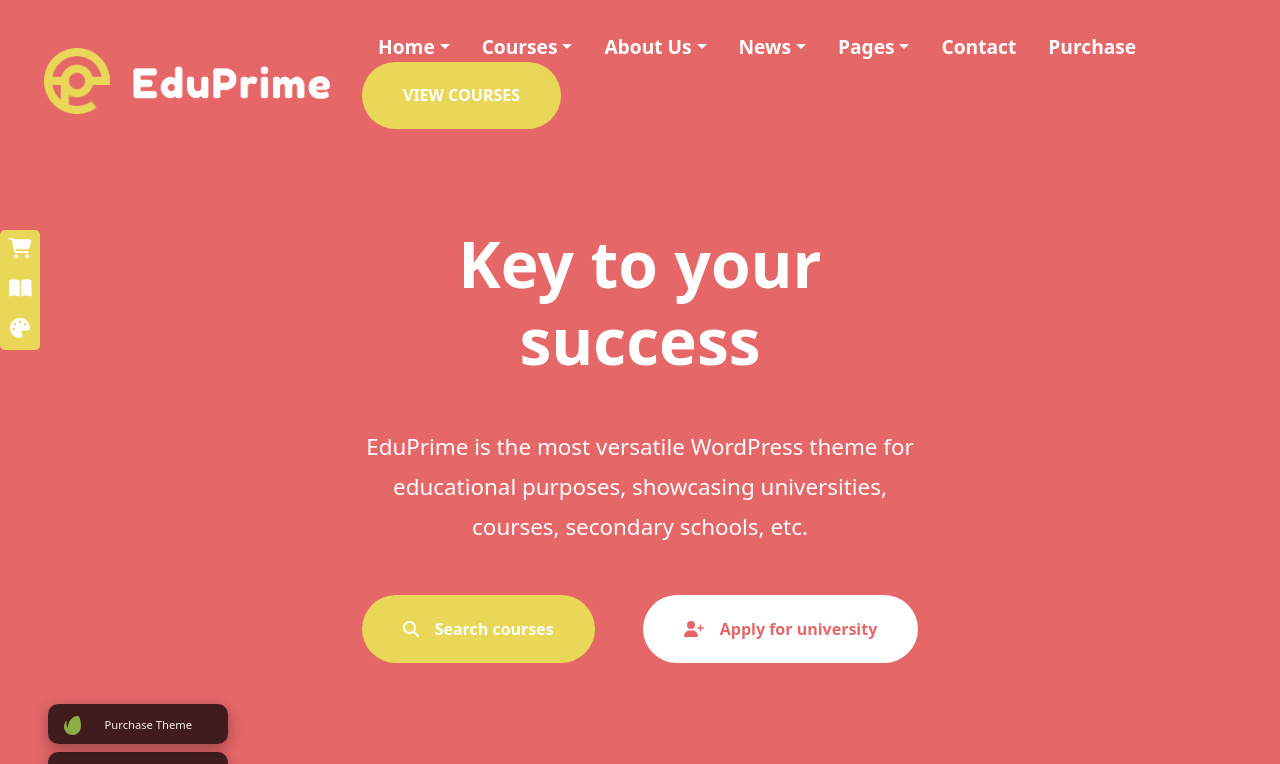
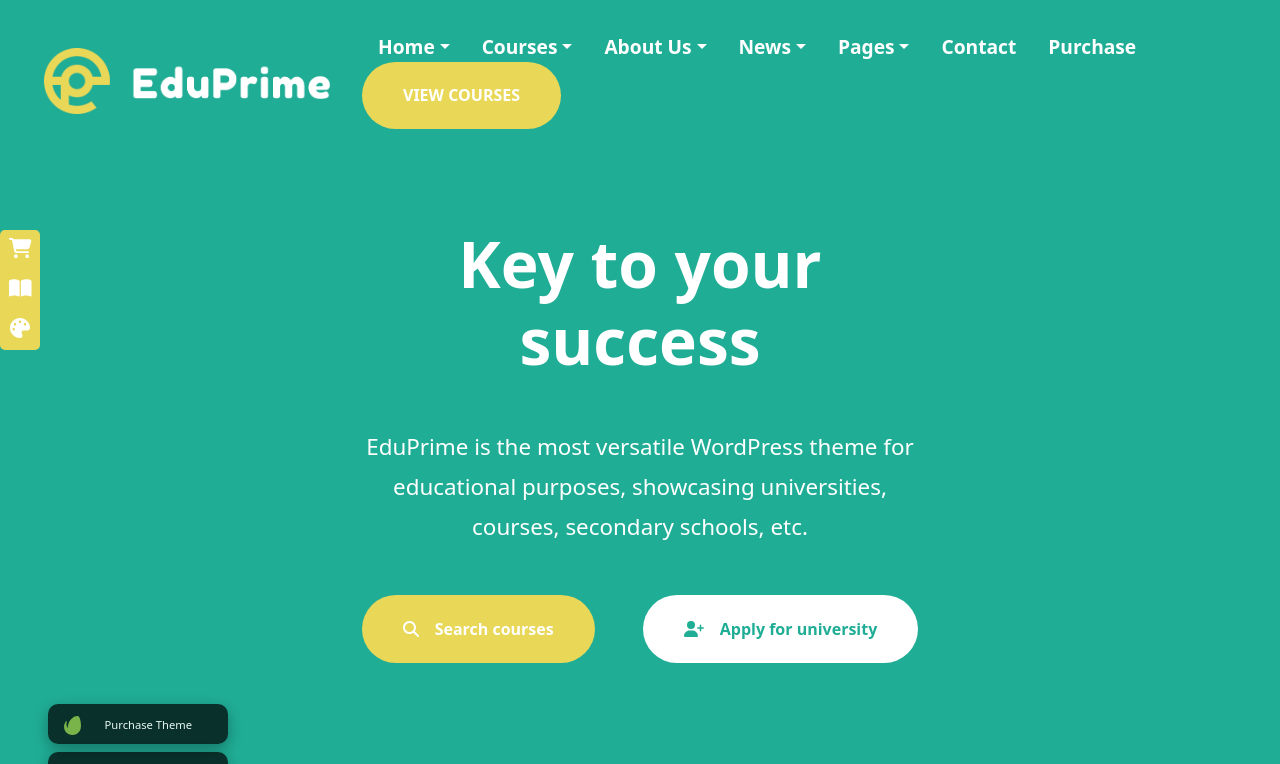
Before and after one commit to giuliaballestrero/proj-html-vuejs, a Vue app: page / in a window 1280 px wide. Shown: the top 764 px of the page. Built offline with nearby package versions, Linux system fonts and the light colour scheme.

Commit message:
Change palette color

```diff
--- a/src/components/MainApp.vue
+++ b/src/components/MainApp.vue
@@ -142,7 +142,7 @@ h2 {
         font-weight: bolder;
 
         &:hover {
-            background-color: $vivid-bg-color-2;
+            background-color: $vivid-bg-color-3;
         }
     }
 
--- a/src/components/MainComponents/CoursesComponent.vue
+++ b/src/components/MainComponents/CoursesComponent.vue
@@ -184,10 +184,11 @@ h2 {
 
             img {
                 width: 25%;
+                filter: invert(50);
             }
 
             button {
-            background-color: $vivid-bg-color-2;
+            background-color: $vivid-bg-color-3;
             color: $main-light-text-color;
             border-radius: 50px;
             padding: .5rem 1rem;
@@ -228,7 +229,7 @@ h2 {
     }
 
     button {
-        background-color: $vivid-bg-color-2;
+        background-color: $vivid-bg-color-3;
         color: $main-light-text-color;
         border-radius: 50px;
         padding: 1.3rem 3rem;
@@ -266,7 +267,7 @@ padding-bottom: 6rem;
         }
 
         button {
-            background-color: $vivid-bg-color-2;
+            background-color: $vivid-bg-color-3;
             color: $main-light-text-color;
             border-radius: 50px;
             padding: 1.3rem 3rem;
--- a/src/components/MainComponents/EventsComponent.vue
+++ b/src/components/MainComponents/EventsComponent.vue
@@ -107,7 +107,7 @@ h2 {
         font-weight: bolder;
 
         &:hover {
-            background-color: $vivid-bg-color-2;
+            background-color: $vivid-bg-color-3;
         }
     }
 }
--- a/src/components/MainComponents/FacultiesComponent.vue
+++ b/src/components/MainComponents/FacultiesComponent.vue
@@ -122,6 +122,7 @@ h2 {
             width: 35%;
             align-self: center;
             padding: 2rem 0;;
+            filter: invert(50);
         }
 
         // aggiungere hover sulla card //
@@ -142,7 +143,7 @@ h2 {
         }
 
         button {
-            background-color: $vivid-bg-color-2;
+            background-color: $vivid-bg-color-3;
             color: $main-light-text-color;
             border-radius: 50px;
             padding: 1.3rem 3rem;
--- a/src/styles/partials/_variables.scss
+++ b/src/styles/partials/_variables.scss
@@ -8,7 +8,7 @@ $light-bg-color-3: #f7f8fa;
 
 $vivid-bg-color-1:#e9d758;
 $vivid-bg-color-2: #da5f60e6;
-$vivid-bg-color-3: #e56768; //#20ad96
+$vivid-bg-color-3: #20ad96; //#20ad96 change color #e56768
 $vivid-bg-color-4: #db2a2c;
 
 $dark-bg-color-1: #000000;
@@ -25,7 +25,7 @@ $light-text-color-1: #ffffffcc;
 
 $vivid-text-color-1: #e9d758;
 $vivid-text-color-2: #79b530;
-$vivid-text-color-3: #e56768;
+$vivid-text-color-3: #20ad96; //#20ad96 change color #e56768
 
 $grey-text-color-1: #8b8b8a;
 $grey-text-color-2: #7f7f7f;
@@ -48,7 +48,7 @@ $secondary-fill-color: #000000;
 
 $fill-color-1: #69de89;
 $fill-color-2: #82b541;
-$fill-color-3: #e56768;
+$fill-color-3: #20ad96;
 
 
 // border colors //
@@ -62,4 +62,4 @@ $border-color-3: #eaeaea;
 $border-color-4: #e9d758;
 $border-color-5: #cccccc;
 $border-color-6: #79b530;
-$border-color-7: #e56768;
+$border-color-7: #20ad96; //#20ad96 change color #e56768
```
Also changed, not shown: src/assets/svg/svg-0.svg, src/assets/svg/svg-1.svg.
